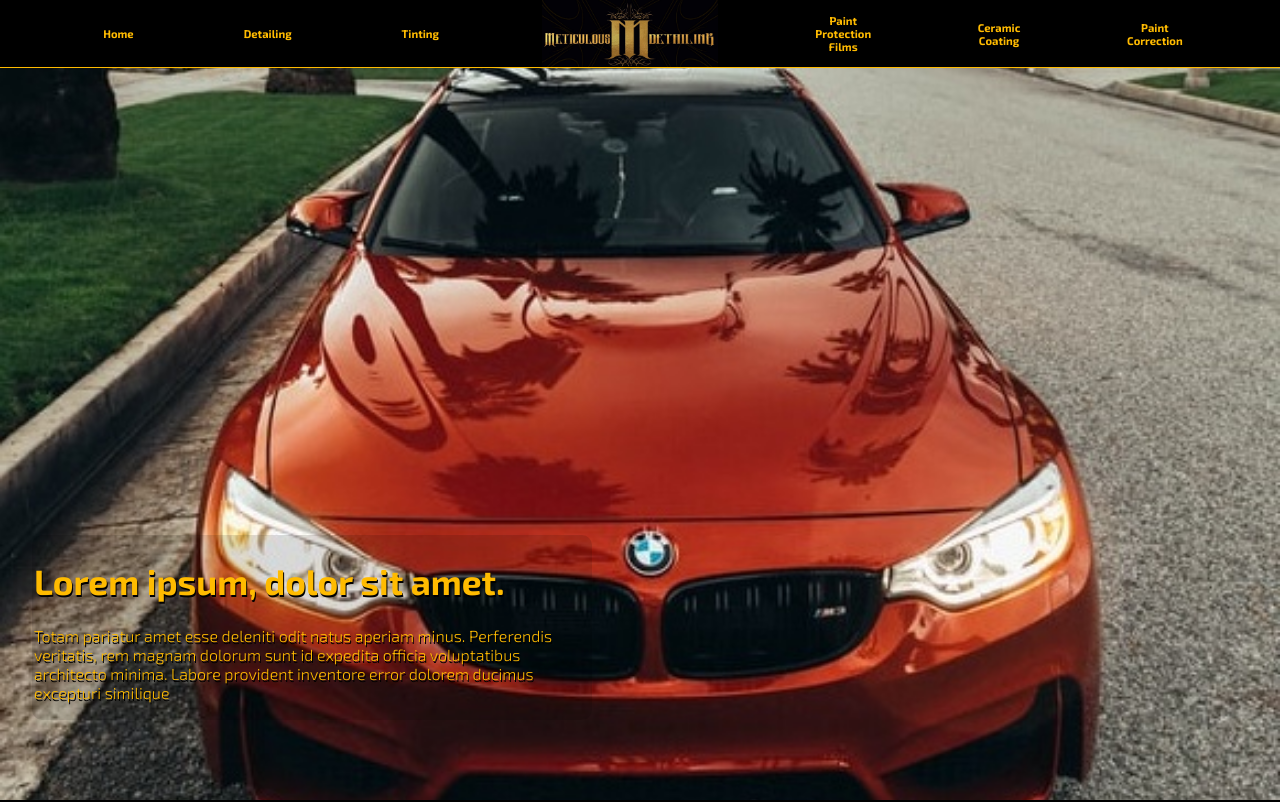
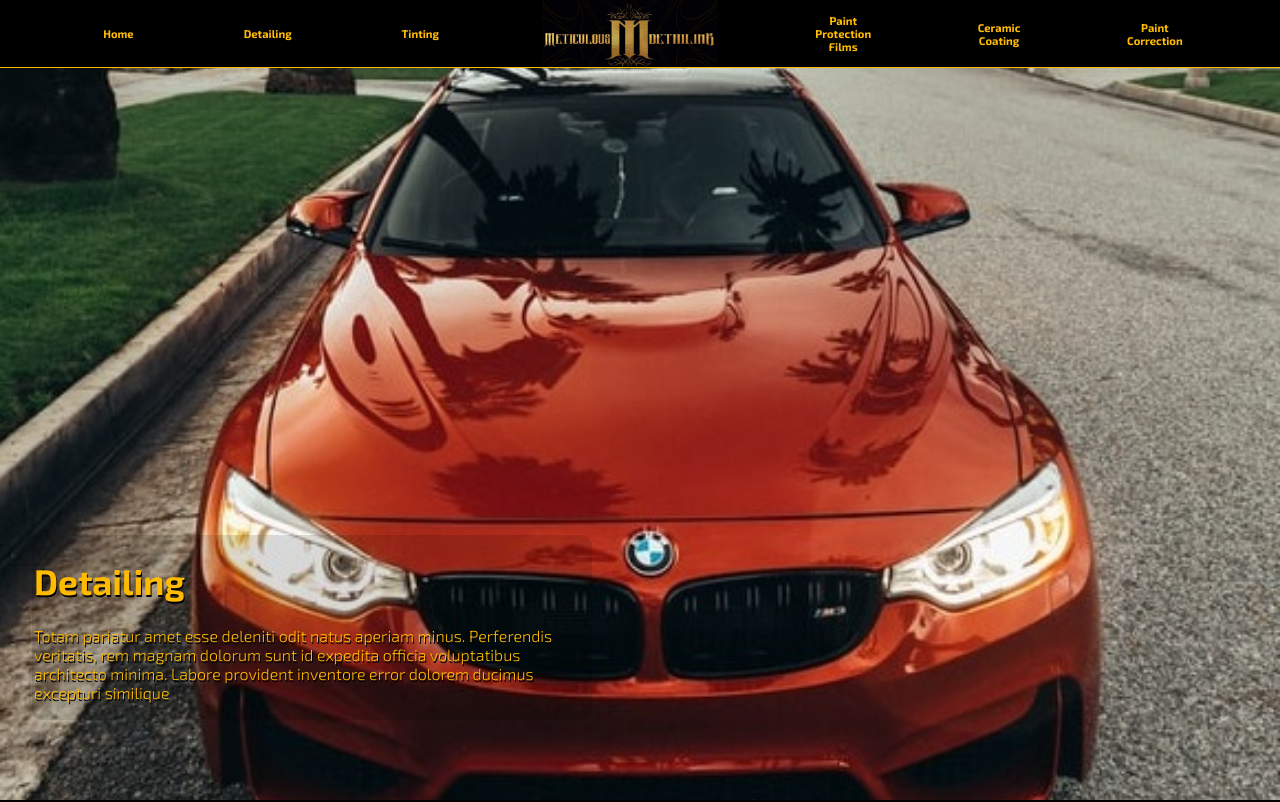
Before and after one commit to RafayShaikh/Meticulous-Detailing-Sample, a Next.js app in the folder MD/: page /detailing in a window 1280 px wide. Shown: the top 802 px of the page. Built offline with nearby package versions, Linux system fonts and the light colour scheme.

Commit message:
Text Added

```diff
--- a/MD/components/TopSection.js
+++ b/MD/components/TopSection.js
@@ -1,7 +1,7 @@
 import styles from '../styles/Top.module.css';
 import Header from './Header/Header';
 
-function TopSection() {
+function TopSection({ text }) {
   return (
     <div className={styles.container}>
       <Header />
@@ -15,7 +15,7 @@ function TopSection() {
       ></video>*/}
 
       <div className={styles.title}>
-        <h1>Lorem ipsum, dolor sit amet.</h1>
+        <h1>{text}</h1>
         <p>
           Totam pariatur amet esse deleniti odit natus aperiam minus.
           Perferendis veritatis, rem magnam dolorum sunt id expedita officia
--- a/MD/pages/ceramiccoating.js
+++ b/MD/pages/ceramiccoating.js
@@ -9,9 +9,10 @@ const Ceramic = dynamic(() => import('../components/Ceramic/Ceramic'), {
 });
 
 const ceramiccoating = () => {
+  const text = 'Ceramic Coating';
   return (
     <div className={styles.container}>
-      <TopSection />
+      <TopSection text={text} />
       <Ceramic />
     </div>
   );
--- a/MD/pages/detailing.js
+++ b/MD/pages/detailing.js
@@ -9,9 +9,10 @@ const Detail = dynamic(() => import('../components/Detail/Detail'), {
 });
 
 const detailing = () => {
+  const text = 'Detailing'
   return (
     <div className={styles.container}>
-      <TopSection />
+      <TopSection text={text} />
       <Detail />
     </div>
   );
--- a/MD/pages/paintcorrection.js
+++ b/MD/pages/paintcorrection.js
@@ -5,9 +5,11 @@ import styles from '../styles/Home.module.css';
 import PaintCorrection from '../components/PaintCorrection/PaintCorrection';
 
 const paintcorrection = () => {
+  const text = 'Paint Correction';
+
   return (
     <div className={styles.container}>
-      <TopSection />
+      <TopSection text={text} />
       <PaintCorrection />
     </div>
   );
--- a/MD/pages/ppf.js
+++ b/MD/pages/ppf.js
@@ -9,9 +9,11 @@ const PPF = dynamic(() => import('../components/PPF/PPF'), {
 });
 
 const ppf = () => {
+  const text = 'Paint Protection Film';
+
   return (
     <div className={styles.container}>
-      <TopSection />
+      <TopSection text={text} />
       <PPF />
     </div>
   );
--- a/MD/pages/tinting.js
+++ b/MD/pages/tinting.js
@@ -9,9 +9,10 @@ const Tint = dynamic(() => import('../components/Tint/Tint'), {
 });
 
 const tinting = () => {
+  const text = 'Tinting';
   return (
     <div className={styles.container}>
-      <TopSection />
+      <TopSection text={text} />
       <Tint />
     </div>
   );
```
